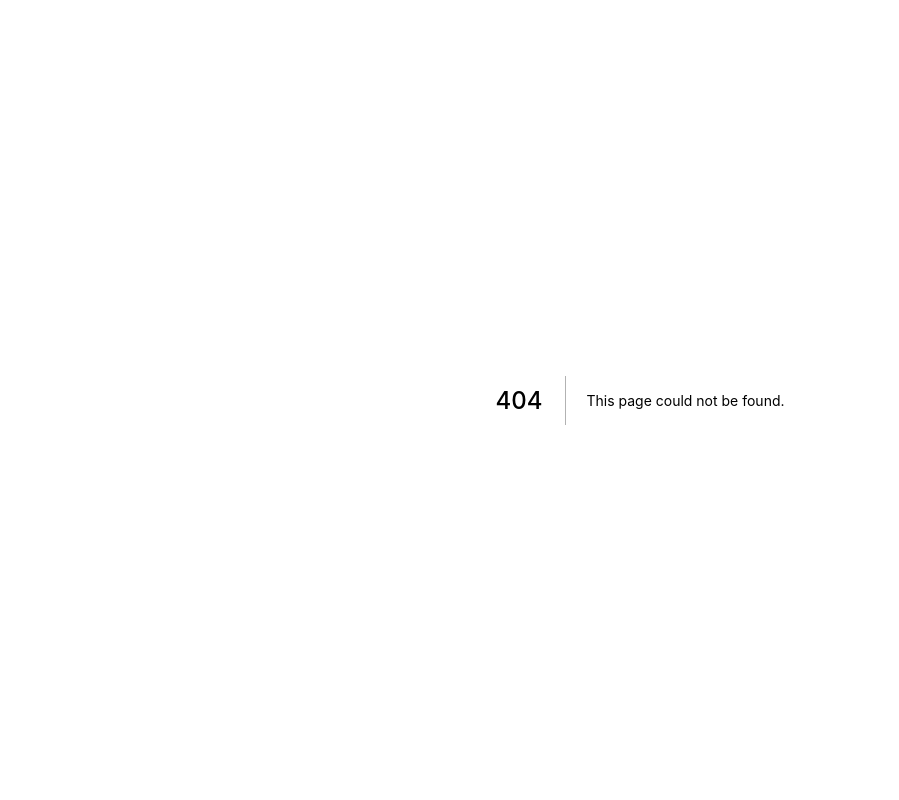
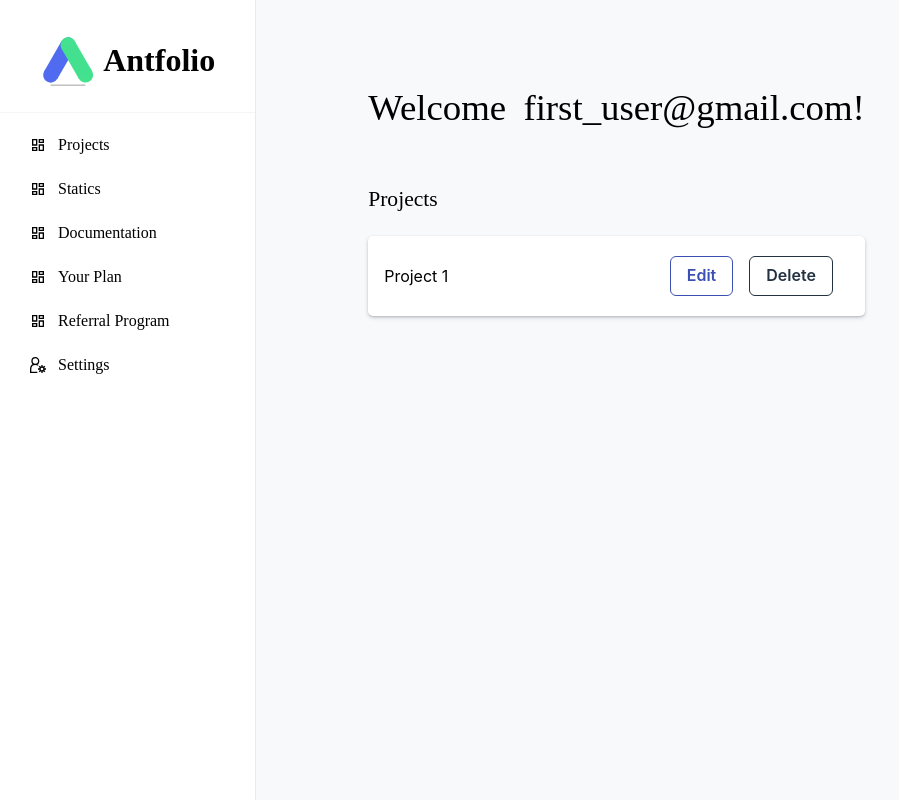
Before and after one commit to Achiaga/open-website-builder, a Next.js app: page /dashboard/1 in a window 1280 px wide. Before the commit this address had no page. Shown: the whole page, without its empty margins (0-899 px from the left). Built offline with nearby package versions, Linux system fonts and the light colour scheme; a web font is replaced by a local one.

Commit message:
feat: add routing logic

```diff
--- a/components/dashboard-page/dashboard-page.js
+++ b/components/dashboard-page/dashboard-page.js
@@ -1,11 +1,10 @@
-import { useRouter } from 'next/router'
 import { Box } from '@chakra-ui/react'
 import Sidebar from './sidebar'
 import Projects from './projects'
+import Settings from './settings'
+import { defaultRoute, projects, settings } from './routesVariables'
 
-const Dashboard = () => {
-  const router = useRouter()
-
+const Dashboard = ({ dashboardType }) => {
   // const redirectLogo = () => {
   //   router.push('/')
   // }
@@ -17,6 +16,18 @@ const Dashboard = () => {
   // const handlePreviewTemplate = (id) => {
   //   router.push(`/preview/template/${id}`)
   // }
+  function DashboardSelection() {
+    switch (dashboardType) {
+      case defaultRoute:
+        return <Projects />
+      case projects:
+        return <Projects />
+      case settings:
+        return <Settings />
+      default:
+        return <Projects />
+    }
+  }
 
   return (
     <Box
@@ -27,7 +38,7 @@ const Dashboard = () => {
       height="full"
       minHeight="100vh"
     >
-      <Sidebar />
+      <Sidebar dashboardType={dashboardType} />
       <Box
         width="full"
         display="flex"
@@ -37,7 +48,7 @@ const Dashboard = () => {
         minHeight="100vh"
         height="full"
       >
-        <Projects />
+        <DashboardSelection />
       </Box>
     </Box>
   )
--- /dev/null
+++ b/components/dashboard-page/routesVariables.js
@@ -0,0 +1,3 @@
+export const defaultRoute = 'projects'
+export const projects = 'projects'
+export const settings = 'settings'
--- /dev/null
+++ b/components/dashboard-page/settings.js
@@ -0,0 +1,63 @@
+import { Box, Text, Button, background } from '@chakra-ui/react'
+
+const Settings = () => {
+  return (
+    <Box marginLeft="7rem" marginTop="5rem">
+      <Text as="h1" fontSize="2.3rem" fontWeight="400" fontFamily="Montserrat">
+        Settings
+      </Text>
+      <Box width="full" mb="1.25rem">
+        <Text
+          as="h2"
+          mt="3rem"
+          fontSize="1.35rem"
+          fontWeight="400"
+          fontFamily="Montserrat"
+        >
+          User
+        </Text>
+      </Box>
+      <Box
+        display="flex"
+        justifyContent="space-between"
+        alignItems="center"
+        background="white"
+        boxShadow="rgba(50, 50, 93, 0.25) 0px 2px 5px -1px, rgba(0, 0, 0, 0.3) 0px 1px 3px -1px"
+        height="5rem"
+        borderRadius="5px"
+        padding="1rem"
+      >
+        <Text as="p">Project 1</Text>
+        <Box>
+          <Button
+            marginRight="1rem"
+            variant="outline"
+            borderColor="primary.700"
+            color="primary.700"
+            _hover={{
+              background: 'primary.700',
+              color: 'white',
+            }}
+          >
+            Edit
+          </Button>
+          <Button
+            marginRight="1rem"
+            variant="outline"
+            borderColor="black"
+            color="black"
+            _hover={{
+              borderColor: 'red.700',
+              background: 'red.700',
+              color: 'white',
+            }}
+          >
+            Delete
+          </Button>
+        </Box>
+      </Box>
+    </Box>
+  )
+}
+
+export default Settings
--- a/components/dashboard-page/sidebar.js
+++ b/components/dashboard-page/sidebar.js
@@ -1,3 +1,4 @@
+import Link from 'next/link'
 import { Box, Text, Button } from '@chakra-ui/react'
 
 import LogoSvg from '../../assets/logo'
@@ -24,8 +25,14 @@ const ButtonSidebar = ({ children, ...props }) => {
       marginY="0.25rem"
       _hover={{
         borderRadius: '3px',
-        background: 'primary.300',
+        background: 'primary.200',
       }}
+      _active={{
+        borderColor: 'primary.500',
+        background: 'primary.100',
+        fontWeight: '600',
+      }}
+      _focus={{}}
       {...props}
     >
       {children}
@@ -33,7 +40,7 @@ const ButtonSidebar = ({ children, ...props }) => {
   )
 }
 
-const Sidebar = () => {
+const Sidebar = ({ dashboardType = 'projects' }) => {
   return (
     <Box
       display="flex"
@@ -64,46 +71,57 @@ const Sidebar = () => {
         </Text>
       </Box>
       <Box w="full" px="1rem" pt="0.5rem">
-        <ButtonSidebar
-          borderColor="primary.500"
-          background="primary.100"
-          fontWeight="600"
-        >
+        <Link href="/dashboard/projects">
+          <ButtonSidebar id="projects" isActive={dashboardType === 'projects'}>
             <RiDashboardLine fontSize="1rem" />
             <Text as="h4" fontSize="1rem" pl="0.75em">
               Projects
             </Text>
           </ButtonSidebar>
-        <ButtonSidebar>
+        </Link>
+        <Link href="/dashboard/statics">
+          <ButtonSidebar id="statics" isActive={dashboardType === 'statics'}>
             <RiDashboardLine fontSize="1rem" />
             <Text as="h4" fontSize="1rem" pl="0.75em">
               Statics
             </Text>
           </ButtonSidebar>
-        <ButtonSidebar>
+        </Link>
+        <Link href="/dashboard/documentation">
+          <ButtonSidebar
+            id="documentation"
+            isActive={dashboardType === 'documentation'}
+          >
             <RiDashboardLine fontSize="1rem" />
             <Text as="h4" fontSize="1rem" pl="0.75em">
               Documentation
             </Text>
           </ButtonSidebar>
-        <ButtonSidebar>
+        </Link>
+        <Link href="/dashboard/plan">
+          <ButtonSidebar id="plan" isActive={dashboardType === 'plan'}>
             <RiDashboardLine fontSize="1rem" />
             <Text as="h4" fontSize="1rem" pl="0.75em">
               Your Plan
             </Text>
           </ButtonSidebar>
-        <ButtonSidebar>
+        </Link>
+        <Link href="/dashboard/referral">
+          <ButtonSidebar id="referral" isActive={dashboardType === 'referral'}>
             <RiDashboardLine fontSize="1rem" />
             <Text as="h4" fontSize="1rem" pl="0.75em">
               Referral Program
             </Text>
           </ButtonSidebar>
-        <ButtonSidebar>
+        </Link>
+        <Link href="/dashboard/settings">
+          <ButtonSidebar id="settings" isActive={dashboardType === 'settings'}>
             <GrUserSettings fontSize="1rem" />
             <Text as="h4" fontSize="1rem" pl="0.75rem">
               Settings
             </Text>
           </ButtonSidebar>
+        </Link>
       </Box>
     </Box>
   )
--- a/pages/dashboard.js
+++ /dev/null
@@ -1,5 +0,0 @@
-import DashboardPage from '../components/dashboard-page'
-
-export default function Templates() {
-  return <DashboardPage />
-}
--- /dev/null
+++ b/pages/dashboard/[dashboardType].js
@@ -0,0 +1,15 @@
+import DashboardPage from '../../components/dashboard-page'
+
+function Dashboard({ dashboardType }) {
+  console.log(dashboardType)
+  return <DashboardPage dashboardType={dashboardType} />
+}
+
+// // This function gets called at build time
+// // This gets called on every request
+export async function getServerSideProps(context) {
+  const { dashboardType } = context.query
+  return { props: { dashboardType } }
+}
+
+export default Dashboard
```
Also changed, not shown: pages/dashboard/index.js (added, +9 -0 lines). Lines whose indentation alone changed are shown as unchanged.
